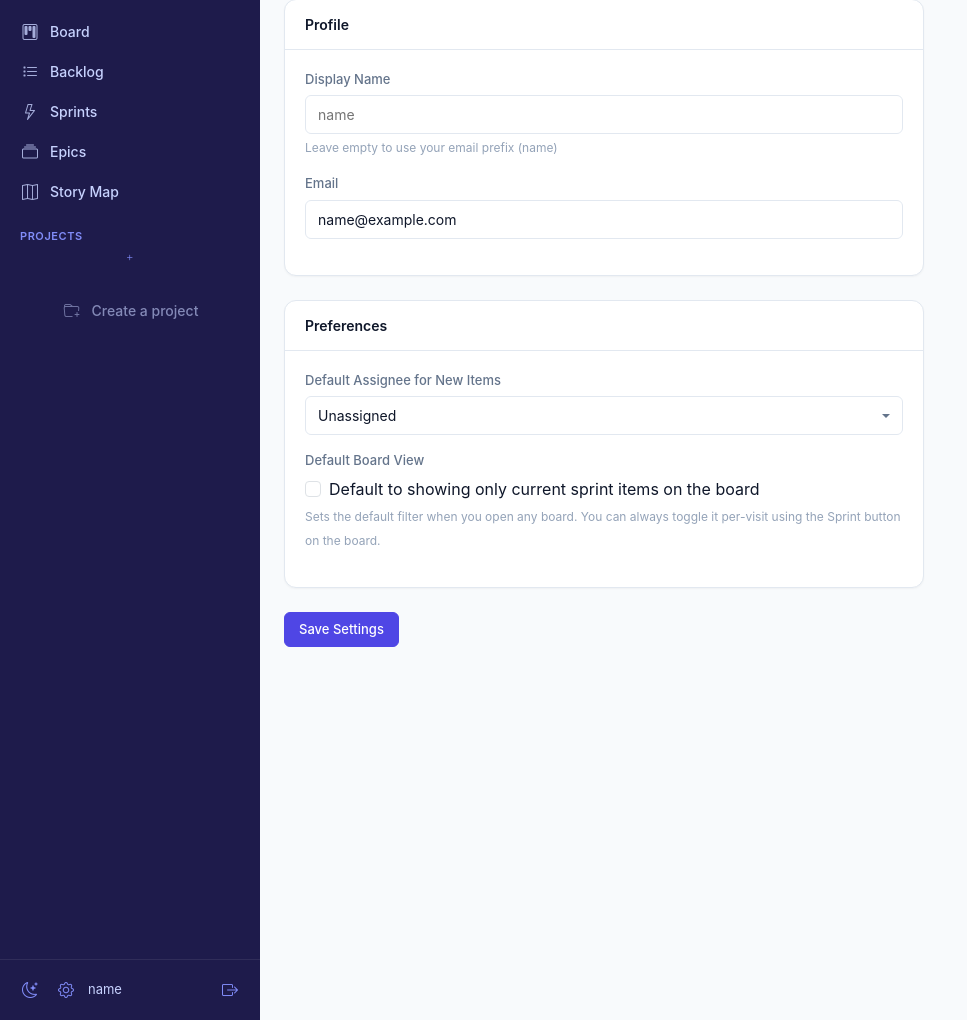
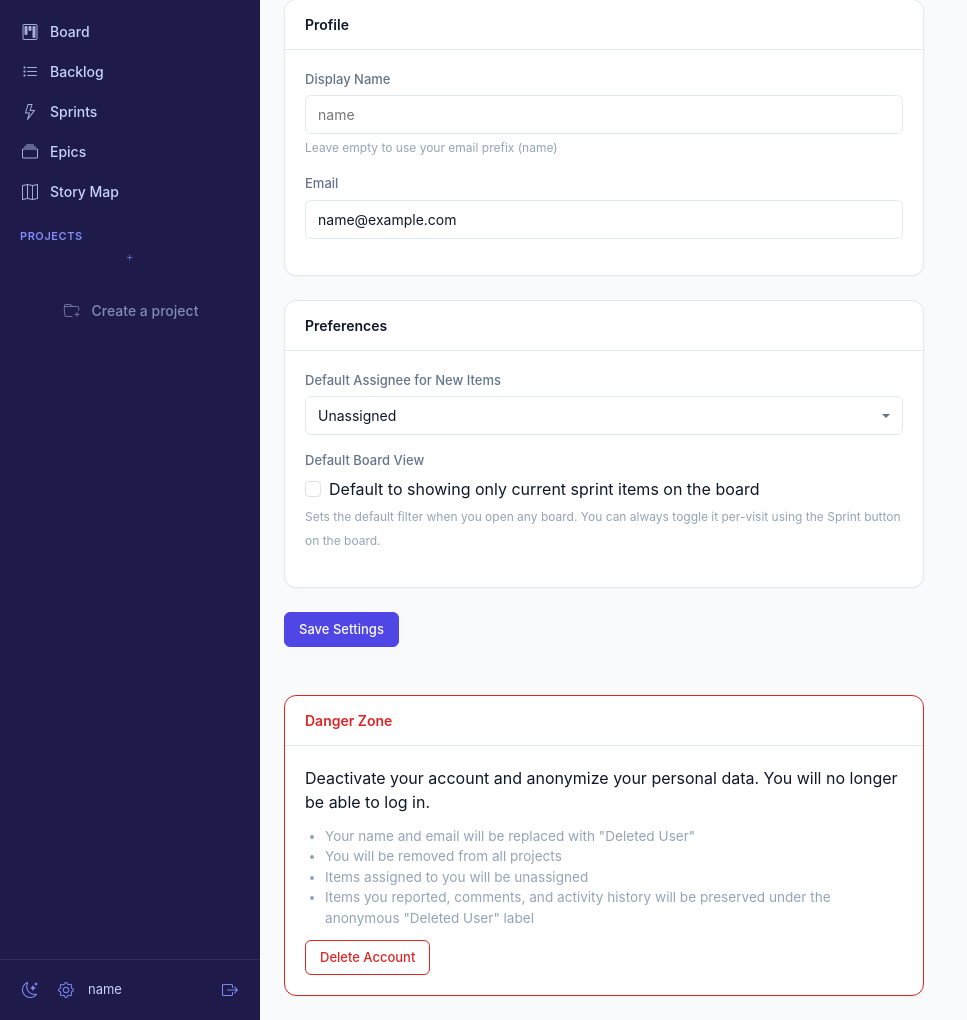
Before and after one commit to mehonal/PyPrMan, a Flask app: page /settings/profile in a window 1280 px wide. Shown: the part 134-1154 px from the top of the page, without its empty margins (0-967 px from the left). Run offline with Flask 3, Linux system fonts and the light colour scheme; the visitor is signed in with stand-in values (Sample User, id 1); some libraries are stand-ins or nearby versions.

Commit message:
Add account deactivation / soft deletion

```diff
--- a/app/blueprints/user_settings.py
+++ b/app/blueprints/user_settings.py
@@ -1,7 +1,11 @@
+import uuid
+
 from flask import Blueprint, flash, redirect, render_template, request, url_for
-from flask_security import auth_required, current_user
+from flask_security import auth_required, current_user, logout_user
 
 from app.extensions import db
+from app.models.project import ProjectMembership
+from app.models.work_item import WorkItem
 
 user_settings_bp = Blueprint("user_settings", __name__, url_prefix="/settings")
 
@@ -28,3 +32,28 @@ def profile():
         return redirect(url_for("user_settings.profile"))
 
     return render_template("user_settings/profile.html")
+
+
+@user_settings_bp.route("/delete-account", methods=["POST"])
+@auth_required()
+def delete_account():
+    confirmation = request.form.get("confirmation", "").strip()
+    if confirmation != current_user.email:
+        flash("Email confirmation did not match. Account was not deleted.", "danger")
+        return redirect(url_for("user_settings.profile"))
+
+    user = current_user._get_current_object()
+
+    WorkItem.query.filter_by(assignee_id=user.id).update({"assignee_id": None})
+    ProjectMembership.query.filter_by(user_id=user.id).delete()
+
+    user.active = False
+    user.email = f"deleted-{user.id}-{uuid.uuid4().hex[:8]}@deleted.local"
+    user._display_name = "Deleted User"
+    user.password = "!"
+    user.fs_uniquifier = uuid.uuid4().hex
+
+    db.session.commit()
+    logout_user()
+    flash("Your account has been deleted.", "success")
+    return redirect(url_for("security.login"))
--- a/app/templates/user_settings/profile.html
+++ b/app/templates/user_settings/profile.html
@@ -60,6 +60,46 @@
 
             <button type="submit" class="pp-btn pp-btn-primary">Save Settings</button>
         </form>
+
+        <div class="pp-card mt-5" style="border-color: var(--pp-danger, #ef4444);">
+            <div class="pp-card-header" style="color: var(--pp-danger, #ef4444);">Danger Zone</div>
+            <div class="pp-card-body">
+                <p style="margin-bottom:12px;">Deactivate your account and anonymize your personal data. You will no longer be able to log in.</p>
+                <ul style="margin-bottom:12px; font-size:0.85rem; color:var(--pp-text-muted); padding-left:20px;">
+                    <li>Your name and email will be replaced with "Deleted User"</li>
+                    <li>You will be removed from all projects</li>
+                    <li>Items assigned to you will be unassigned</li>
+                    <li>Items you reported, comments, and activity history will be preserved under the anonymous "Deleted User" label</li>
+                </ul>
+                <button type="button" class="pp-btn pp-btn-danger" data-bs-toggle="modal" data-bs-target="#deleteAccountModal">Delete Account</button>
+            </div>
+        </div>
+    </div>
+</div>
+
+<div class="modal fade" id="deleteAccountModal" tabindex="-1" aria-labelledby="deleteAccountModalLabel" aria-hidden="true">
+    <div class="modal-dialog">
+        <div class="modal-content">
+            <form method="POST" action="{{ url_for('user_settings.delete_account') }}">
+                <input type="hidden" name="csrf_token" value="{{ csrf_token() }}">
+                <div class="modal-header">
+                    <h5 class="modal-title" id="deleteAccountModalLabel">Delete Account</h5>
+                    <button type="button" class="btn-close" data-bs-dismiss="modal" aria-label="Close"></button>
+                </div>
+                <div class="modal-body">
+                    <p>Your account will be deactivated and your personal information anonymized. Your past activity (reported items, comments, history) will remain visible as "Deleted User".</p>
+                    <p><strong>This cannot be undone.</strong></p>
+                    <div class="pp-form-group" style="margin-top:16px;">
+                        <label class="pp-form-label" for="confirmation">Type <strong>{{ current_user.email }}</strong> to confirm</label>
+                        <input type="text" class="pp-input" id="confirmation" name="confirmation" required autocomplete="off">
+                    </div>
+                </div>
+                <div class="modal-footer">
+                    <button type="button" class="pp-btn" data-bs-dismiss="modal">Cancel</button>
+                    <button type="submit" class="pp-btn pp-btn-danger">Delete My Account</button>
+                </div>
+            </form>
+        </div>
     </div>
 </div>
 {% endblock %}
```
